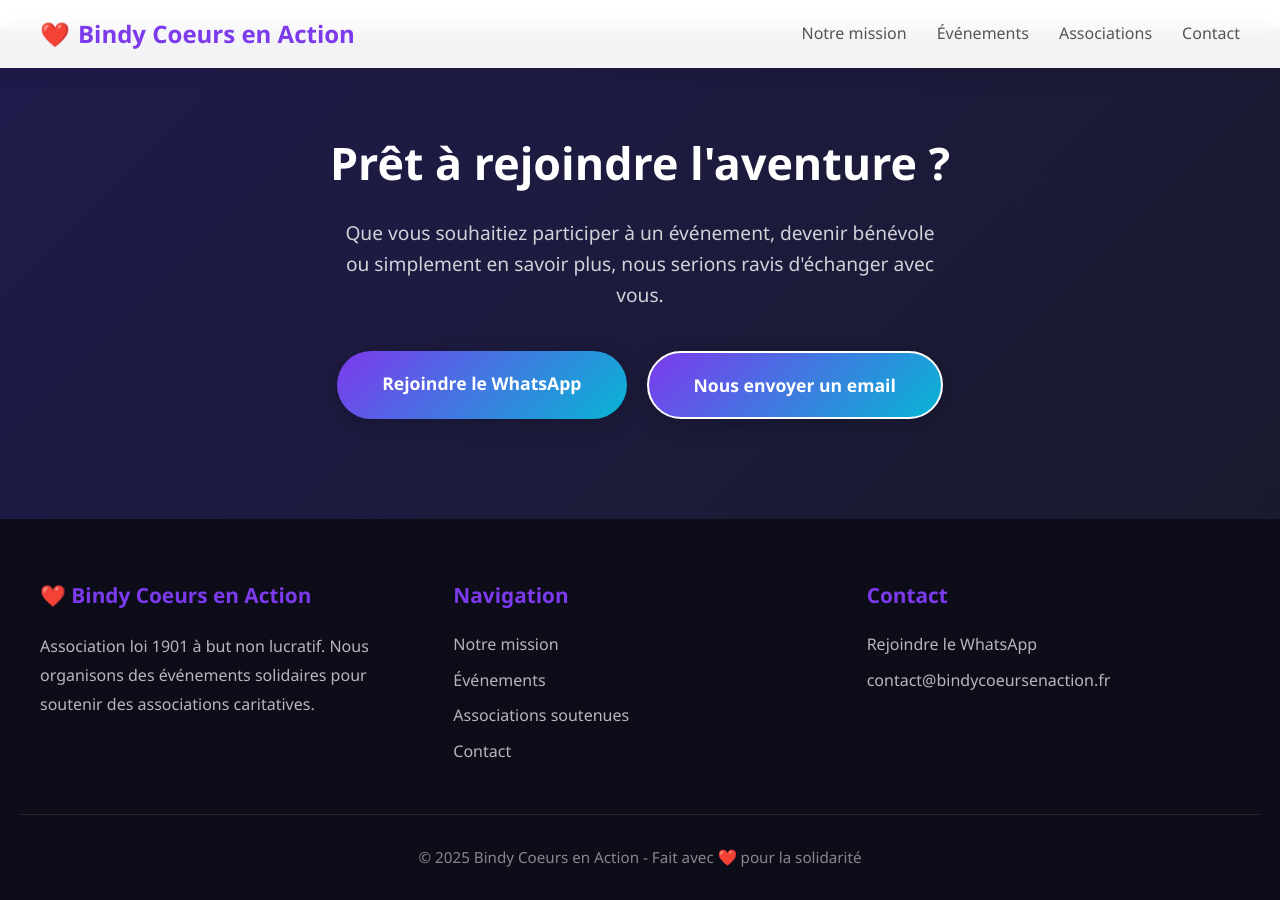
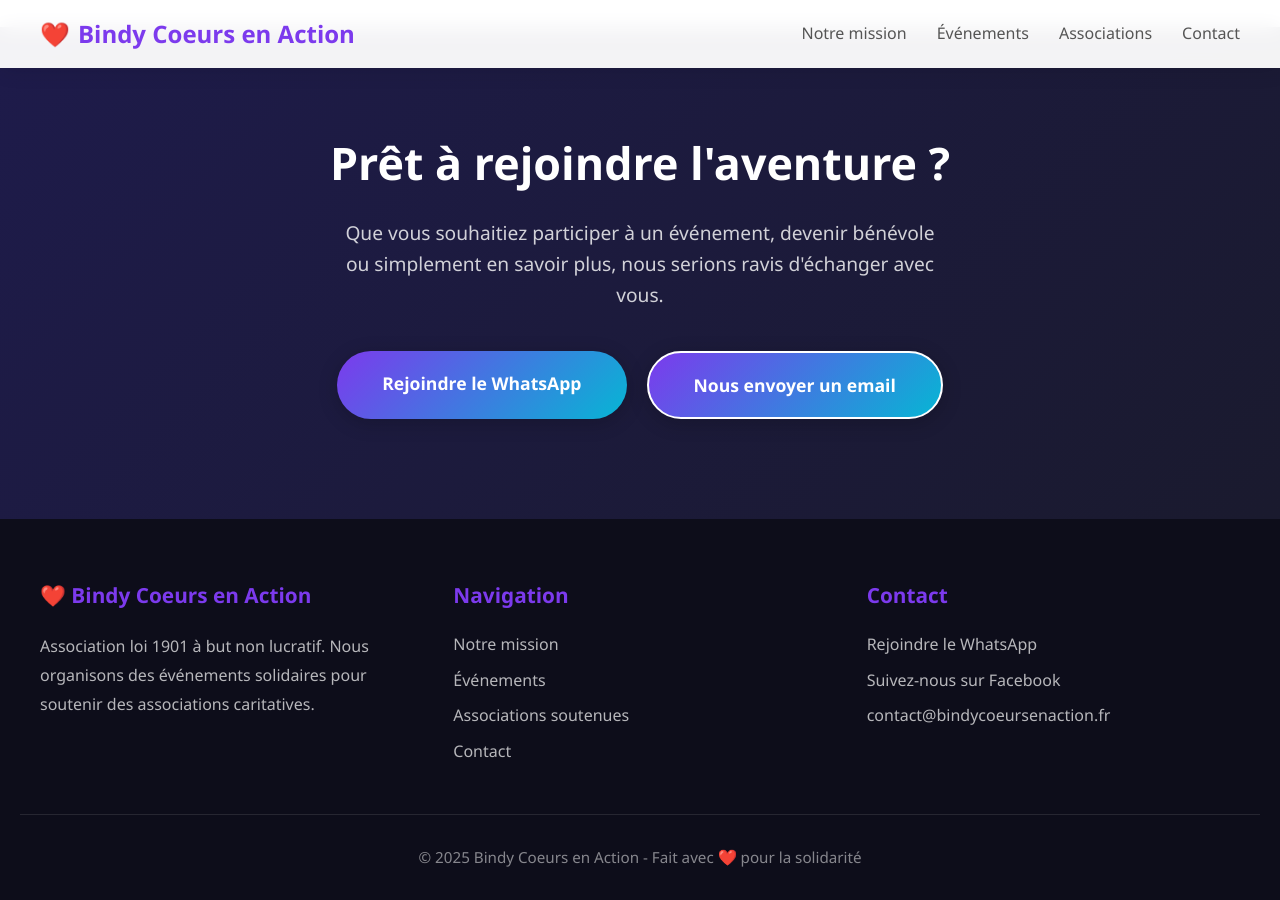
Before and after one commit to Lotto/bindycoeursenaction.fr, a Jekyll site: the page built from index.html, in a window 1280 px wide and 900 px high, scrolled down 6169 px. Built offline with Jekyll 4.4.1, drawn with Linux system fonts in a browser that asks for light colours.

Commit message:
Ajout du lien Facebook dans le footer
Generated with [Claude Code](https://claude.ai/code)
via [Happy](https://happy.engineering)

Co-Authored-By: Claude <noreply@anthropic.com>
Co-Authored-By: Happy <yesreply@happy.engineering>

```diff
--- a/index.html
+++ b/index.html
@@ -1081,6 +1081,7 @@ layout: default
       <h4>Contact</h4>
       <ul>
         <li><a href="https://chat.whatsapp.com/EJTSJCvPwgBC4tgHwqztgK" target="_blank" rel="noopener">Rejoindre le WhatsApp</a></li>
+        <li><a href="https://www.facebook.com/share/1DYDD1KE4z/" target="_blank" rel="noopener">Suivez-nous sur Facebook</a></li>
         <li><a href="mailto:contact@bindycoeursenaction.fr">contact@bindycoeursenaction.fr</a></li>
       </ul>
     </div>
```
